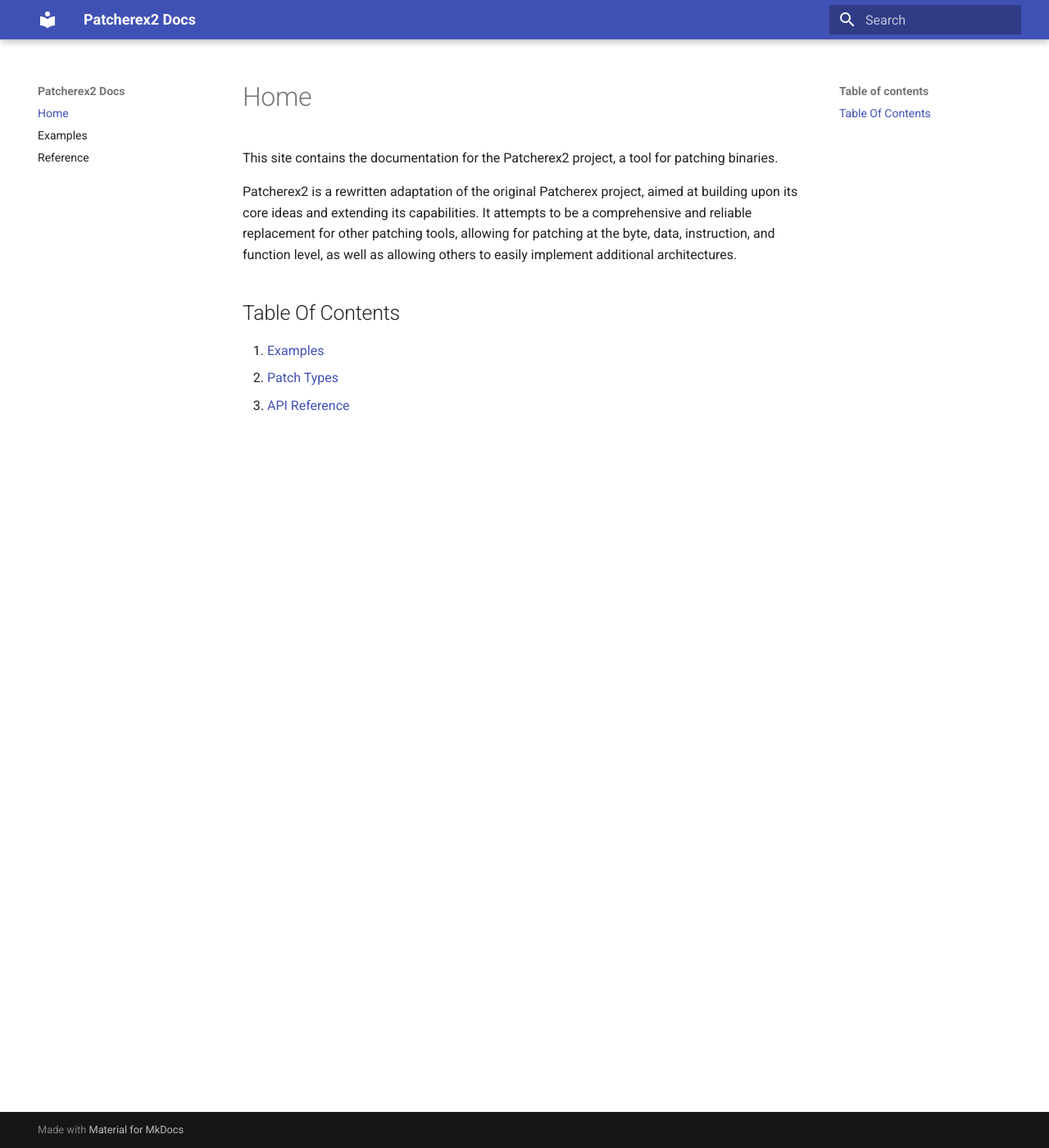
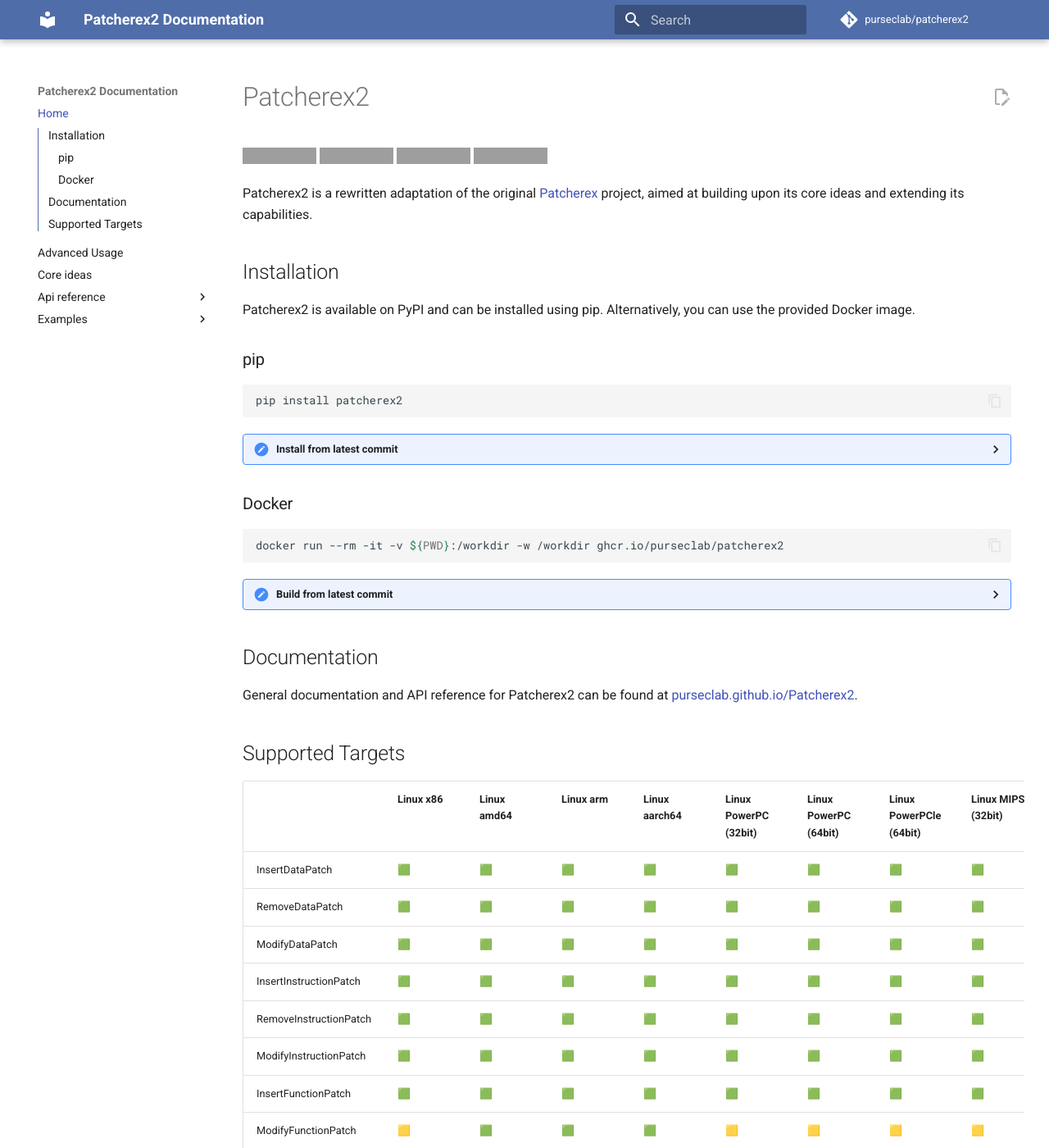
Before and after one commit to purseclab/Patcherex2, an MkDocs documentation site: the page built from docs/index.md, in a window 1280 px wide and 1400 px high. Shown: the whole window at 82% size. Built offline with MkDocs 1.6.1 and Material for MkDocs 9.7.7, drawn with Linux system fonts in a browser that asks for light colours; comment, search, counter and statistics services are not loaded; some of the changed text lies outside the part shown; grey boxes are pictures that could not be loaded.

Commit message:
update docs

````diff
--- /dev/null
+++ b/docs/advanced_usage.md
@@ -0,0 +1,25 @@
+# Advanced Usage
+
+## Reuse Unreachable Code Locations
+Patcherex2 can be used to reuse unreachable code locations in the binary.
+Add the following code anywhere before `apply_patches` to reuse unreachable code.
+
+```python
+for func in p.binary_analyzer.get_unused_funcs():
+    p.allocation_manager.add_free_space(func["addr"], func["size"], "RX")
+```
+
+## Pre- and Post- Function Hooks
+Patcherex2 allows you to add pre- and post- function hooks to the function call when using `InsertFunctionPatch` and first argument is a address.
+
+```python
+InsertFunctionPatch(0xdeadbeef, "int foo(int a) { return bar(); }", prefunc="mov rdi, 0x10", postfunc="mov rdi, rax")
+```
+At the address `0xdeadbeef`, pre-function hook `mov rdi, 0x10` will be executed before the function `foo` is called and post-function hook `mov rdi, rax` will be executed after the function `foo` is called. This is useful when you want to pass arguments to the function or get the return value from the function.
+
+## Save Context and Restore Context when using `Insert*Patch`
+When using `InsertInstructionPatch` or `InsertFunctionPatch`, it is possible to save the context before the inserted content and restore the context after the inserted content. This is useful when the inserted content modifies the context.
+
+```python
+InsertInstructionPatch(0xdeadbeef, "push rbp", save_context=True)
+```
--- /dev/null
+++ b/docs/api_reference/patcherex.md
@@ -0,0 +1 @@
+:::patcherex2.patcherex
--- /dev/null
+++ b/docs/api_reference/patches.md
@@ -0,0 +1 @@
+:::patcherex2.patches
--- a/docs/patch_types.md
+++ b/docs/core_ideas.md
@@ -1,5 +1,5 @@
+## Patch Types
 
-## Patch Types
 The core of Patcherex2 consists of 9 different types of patches, which are used to manipulate the binary in different ways.
 
 |          | Data              | Instruction         | Function            |
@@ -66,6 +66,7 @@
 
 ### Referencing previously inserted content.
 Examples:
+
 - This will load effective address of the data `my_data` into the `rsi` register.
     ```python
     InsertDataPatch("my_data", b"Hello, World!")
@@ -76,29 +77,3 @@
     InsertFunctionPatch("bar", "int bar() { return 42; }")
     ModifyFunctionPatch("foo", "int bar(void); int foo() { return bar(); }")
     ```
-
-
-## Patcherex2 Advanced Usage
-### Reuse Unreachable Code Locations
-Patcherex2 can be used to reuse unreachable code locations in the binary.
-Add the following code anywhere before `apply_patches` to reuse unreachable code.
-
-```python
-for func in p.binary_analyzer.get_unused_funcs():
-    p.allocation_manager.add_free_space(func["addr"], func["size"], "RX")
-```
-
-## Pre- and Post- Function Hooks
-Patcherex2 allows you to add pre- and post- function hooks to the function call when using `InsertFunctionPatch` and first argument is a address.
-
-```python
-InsertFunctionPatch(0xdeadbeef, "int foo(int a) { return bar(); }", prefunc="mov rdi, 0x10", postfunc="mov rdi, rax")
-```
-At the address `0xdeadbeef`, pre-function hook `mov rdi, 0x10` will be executed before the function `foo` is called and post-function hook `mov rdi, rax` will be executed after the function `foo` is called. This is useful when you want to pass arguments to the function or get the return value from the function.
-
-## Save Context and Restore Context when using `Insert*Patch`
-When using `InsertInstructionPatch` or `InsertFunctionPatch`, it is possible to save the context before the inserted content and restore the context after the inserted content. This is useful when the inserted content modifies the context.
-
-```python
-InsertInstructionPatch(0xdeadbeef, "push rbp", save_context=True)
-```
--- /dev/null
+++ b/docs/css/extra.css
@@ -0,0 +1,4 @@
+[data-md-color-scheme="pursec"] {
+    --md-primary-fg-color:        #4f6da9;
+    --md-accent-fg-color:         #bd9020;
+  }
--- a/docs/index.md
+++ b/docs/index.md
@@ -1,9 +1,5 @@
-This site contains the documentation for the Patcherex2 project, a tool for patching binaries.
+---
+title: "Home"
+---
 
-Patcherex2 is a rewritten adaptation of the original Patcherex project, aimed at building upon its core ideas and extending its capabilities. It attempts to be a comprehensive and reliable replacement for other patching tools, allowing for patching at the byte, data, instruction, and function level, as well as allowing others to easily implement additional architectures.
-
-## Table Of Contents
-
-1. [Examples](examples.md)
-2. [Patch Types](patch_types.md)
-3. [API Reference](api_reference.md)
+---8<--- 'README.md'
--- a/mkdocs.yml
+++ b/mkdocs.yml
@@ -1,9 +1,18 @@
-site_name: Patcherex2 Docs
+site_name: Patcherex2 Documentation
+repo_url: https://github.com/purseclab/patcherex2
+repo_name: purseclab/patcherex2
+edit_uri: edit/main/docs/
 
 theme:
   name: "material"
   features:
     - search.suggest
+    - content.code.copy
+    - toc.follow
+    - toc.integrate
+    - content.action.edit
+  palette:
+    - scheme: pursec
 
 plugins:
   - mkdocstrings:
@@ -11,10 +20,15 @@
         python:
           options:
             docstring_style: sphinx
+            show_symbol_type_heading: true
+            show_symbol_type_toc: true
   - search
 
+extra_css:
+  - css/extra.css
 
-nav:
-  - index.md
-  - Examples: examples.md
-  - Reference: reference.md
+markdown_extensions:
+  - pymdownx.highlight
+  - pymdownx.inlinehilite
+  - pymdownx.snippets
+  - pymdownx.superfences
--- a/pyproject.toml
+++ b/pyproject.toml
@@ -26,5 +26,8 @@
 [tool.setuptools.packages.find]
 where = ["src"]
 
+[tool.ruff]
+exclude = ["examples"]
+
 [tool.ruff.lint]
 extend-select = ["I", "N", "UP", "B"]
````
Also changed, not shown: docs/api_reference.md (deleted, +0 -5 lines), docs/examples.md (deleted, +0 -54 lines), docs/examples/modify_function_patch.md (added, +29 -0 lines), 2 other files.
